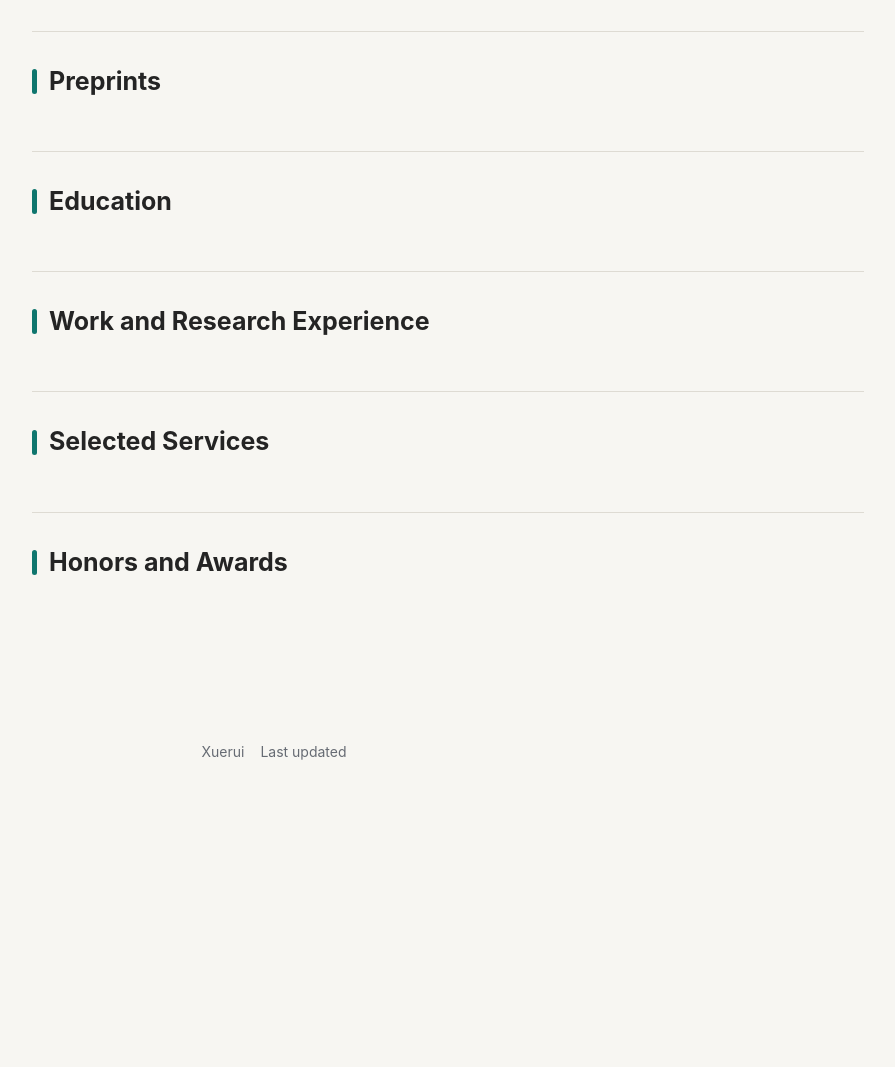
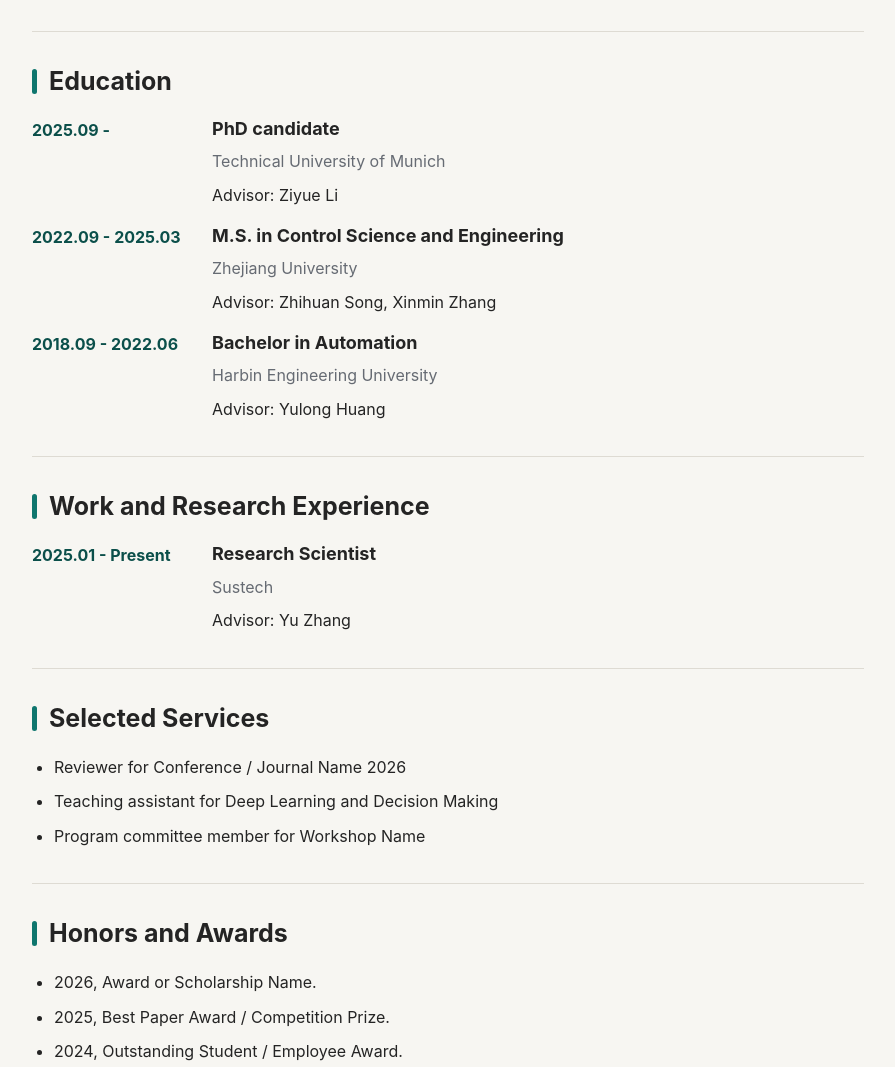
Before and after one commit to Deexaa/deexaa.github.io, a plain HTML site: page index.html in a window 1280 px wide. Shown: the part 1053-2120 px from the top of the page, without its empty margins (366-1261 px from the left). Before the commit the page ends 1856 px from the top, so only its background shows below. Drawn offline with Linux system fonts and the light colour scheme.

Commit message:
Handle missing homepage sections

```diff
--- a/index.html
+++ b/index.html
@@ -207,6 +207,8 @@
       }
 
       function renderPreprints(items) {
+        items = items || [];
+        $("#preprints").hidden = items.length === 0;
         const nodes = items.map((item) => {
           const li = document.createElement("li");
           li.append(link(item.title, item.url));
@@ -262,14 +264,14 @@
       }
 
       renderProfile(SITE_DATA.profile);
-      renderAbout(SITE_DATA.about);
-      renderNews(SITE_DATA.news);
-      renderPublications(SITE_DATA.publications);
+      renderAbout(SITE_DATA.about || []);
+      renderNews(SITE_DATA.news || []);
+      renderPublications(SITE_DATA.publications || []);
       renderPreprints(SITE_DATA.preprints);
-      renderTimeline("#education-list", SITE_DATA.education);
-      renderTimeline("#experience-list", SITE_DATA.experience);
-      renderSimpleList("#service-list", SITE_DATA.services, (item) => item);
-      renderSimpleList("#award-list", SITE_DATA.awards, (item) => `${item.year}, ${item.text}`);
+      renderTimeline("#education-list", SITE_DATA.education || []);
+      renderTimeline("#experience-list", SITE_DATA.experience || []);
+      renderSimpleList("#service-list", SITE_DATA.services || [], (item) => item);
+      renderSimpleList("#award-list", SITE_DATA.awards || [], (item) => `${item.year}, ${item.text}`);
       text("#last-updated", new Date(document.lastModified).toLocaleDateString());
       initNavigation();
     </script>
```
